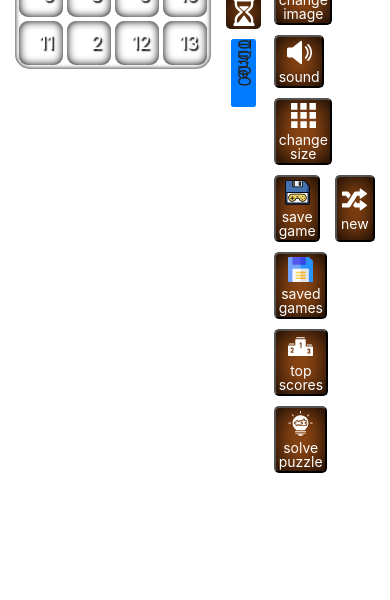
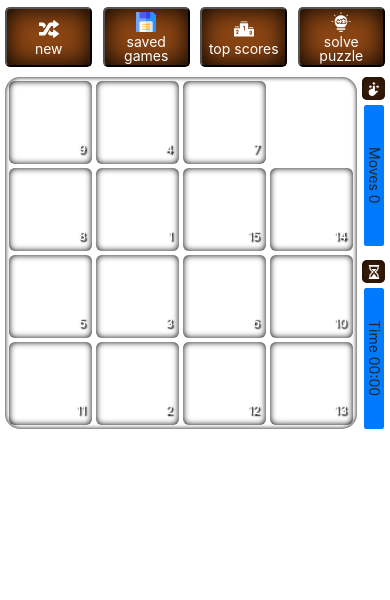
Before and after one commit to Abdulloh76/gem-puzzle, a website built with webpack: page gem-puzzle/index.html in a window 390 px wide. Shown: the part 244-844 px from the top of the page. Built offline with nearby package versions, Linux system fonts and the light colour scheme; no server answers.

Commit message:
feat: play with adaptability of page

```diff
--- a/gem-puzzle/src/style.css
+++ b/gem-puzzle/src/style.css
@@ -14,28 +14,20 @@ body{
 }
 
 .game{
-   width: 100%;
    display: flex;
-   justify-content: space-between;
+   justify-content: center;
 }
 
 .puzzle-container{
    display: flex;
-   flex-basis: 68%;
+   height: 80vh;
 }
 
 .sliding-puzzle{
    position: relative;
    border-radius: 1.5em;
    width: 90%;
-   /* height: width; */
-   /* width: 50vw;
-   height: 50vw; */
    box-shadow: inset 0 0 0.5em #000000;
-}
-.sliding-puzzle > div {
-   /* width: 25%;
-   height: 25%; */
 }
 
 .cell{
@@ -65,8 +57,6 @@ body{
 }
 
 .timing{
-   /* height: 50vw; */
-   height: 60vw;
    margin-left: 1.5em;
    display: flex;
    justify-content: space-between;
@@ -100,7 +90,7 @@ body{
 .progress{
    position: relative;
    width: 25px !important;
-   height: 80% !important;
+   height: 90% !important;
 }
 .progress-bar{
    position:absolute;
@@ -109,9 +99,11 @@ body{
    height: 100%;
 }
 .timing-text{
+   width: auto;
    writing-mode: vertical-rl;
    text-orientation: mixed;
    font-size: 17px;
+   text-align: center;
    z-index: 3;
    height: 100%;
    width: 100%;
@@ -121,6 +113,7 @@ body{
 }
 
 .options-container{
+   height: max-content;
    flex-basis: 28%;
    display: flex;
    flex-direction: column;
@@ -141,7 +134,7 @@ body{
    align-items: space-between;
 }
 .option{
-   flex-basis: 40%;
+   flex-basis: 48%;
    flex-direction: column;
    align-items: space-between;
    margin-bottom: 1em;
@@ -156,3 +149,59 @@ body{
    line-height: 1em;
    margin: 0;
 }
+
+
+@media(max-width:1024px) {
+   html {
+      padding: 10px;
+   }
+   .game {
+      width: 100%;
+      justify-content: space-between;
+   }
+   .puzzle-container {
+      height: unset;
+      flex-basis: 68%;
+   }
+}
+@media(max-width:414px) {
+   html {
+      padding: 5px;
+   }
+   .game {
+      width: 100%;
+      flex-direction: column-reverse;
+   }
+   .puzzle-container {
+      flex-basis: 100%;
+   }
+   .cell {
+      font-size: 12px;
+   }
+   .progress{
+      width: 20px !important;
+   }
+   .timing-text {
+      font-size: 14px;
+   }
+   .timing {
+      margin-left: 5px;
+   }
+   .timing-icon > img{
+      width: 18px;
+      padding: 2px;
+   }
+   .timing-icon{
+      margin-bottom: 5px;
+   }
+   .puzzle-image{
+      display: none;
+   }
+   .option{
+      flex-basis: 23%;
+   }
+   .option>img{
+      width: 20px;
+      margin-bottom: 3px;
+   }
+}
--- a/gem-puzzle/src/ts/GameBoard.ts
+++ b/gem-puzzle/src/ts/GameBoard.ts
@@ -23,7 +23,7 @@ export class GameBoard {
 
   cellSize: number;
 
-  protected bgSrc: string;
+  bgSrc: string;
 
   moves:number;
 
@@ -39,7 +39,16 @@ export class GameBoard {
 
   constructor(size: number) {
     this.size = size;
-    this.cellSize = Math.floor(((window.innerWidth - 30) * 0.68 - 50) / this.size); // size???
+
+    // window.innerWidth > 1024; 30,20,10=padding*2; 0.68=flex-basis; 50,30=timing-block; 0.8h;
+    this.cellSize = Math.floor((window.innerHeight * 0.8 - 30) / this.size)
+    if (window.innerWidth <= 1024) {
+      this.cellSize = Math.floor(((window.innerWidth - 20) * 0.68 - 50) / this.size);
+    }
+    if (window.innerWidth <= 414) {
+      this.cellSize = Math.floor((window.innerWidth - 10 - 30) / this.size);
+    }
+
     this.puzzleContainer = create('div', 'puzzle-container', null, main);
     this.gameBoard = create('div', 'sliding-puzzle', null, this.puzzleContainer);
     this.gameBoard.style.height = `${this.cellSize * this.size + 16 / this.size}px`;
@@ -231,7 +240,7 @@ export class GameBoard {
 
         create('div', 'progress time-timing', [this.timeTime, this.timeProgress], null),
       ], null),
-    ], this.puzzleContainer)
+    ], this.puzzleContainer).style.height = this.gameBoard.style.height;
   }
 
   generateTime = () => {
```
